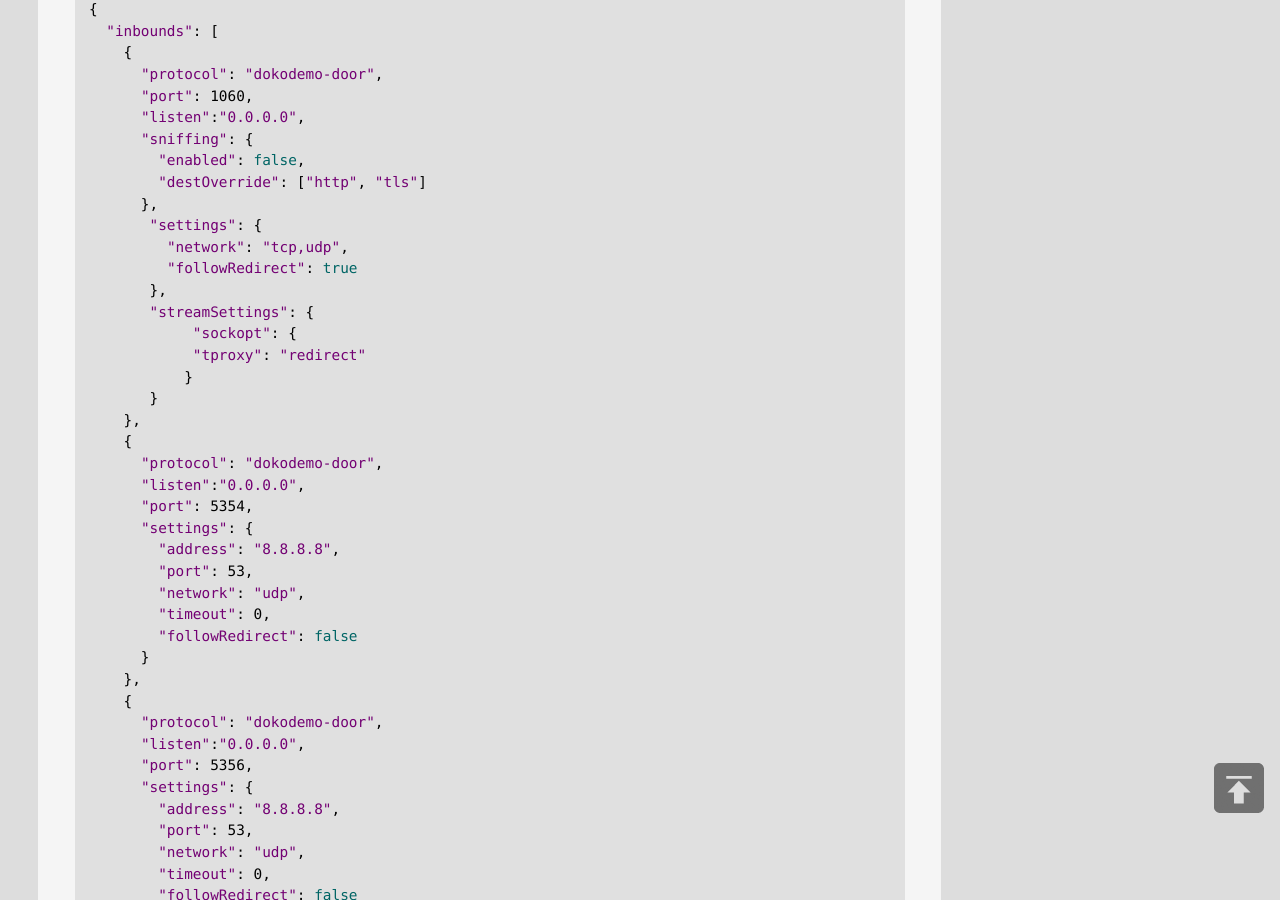
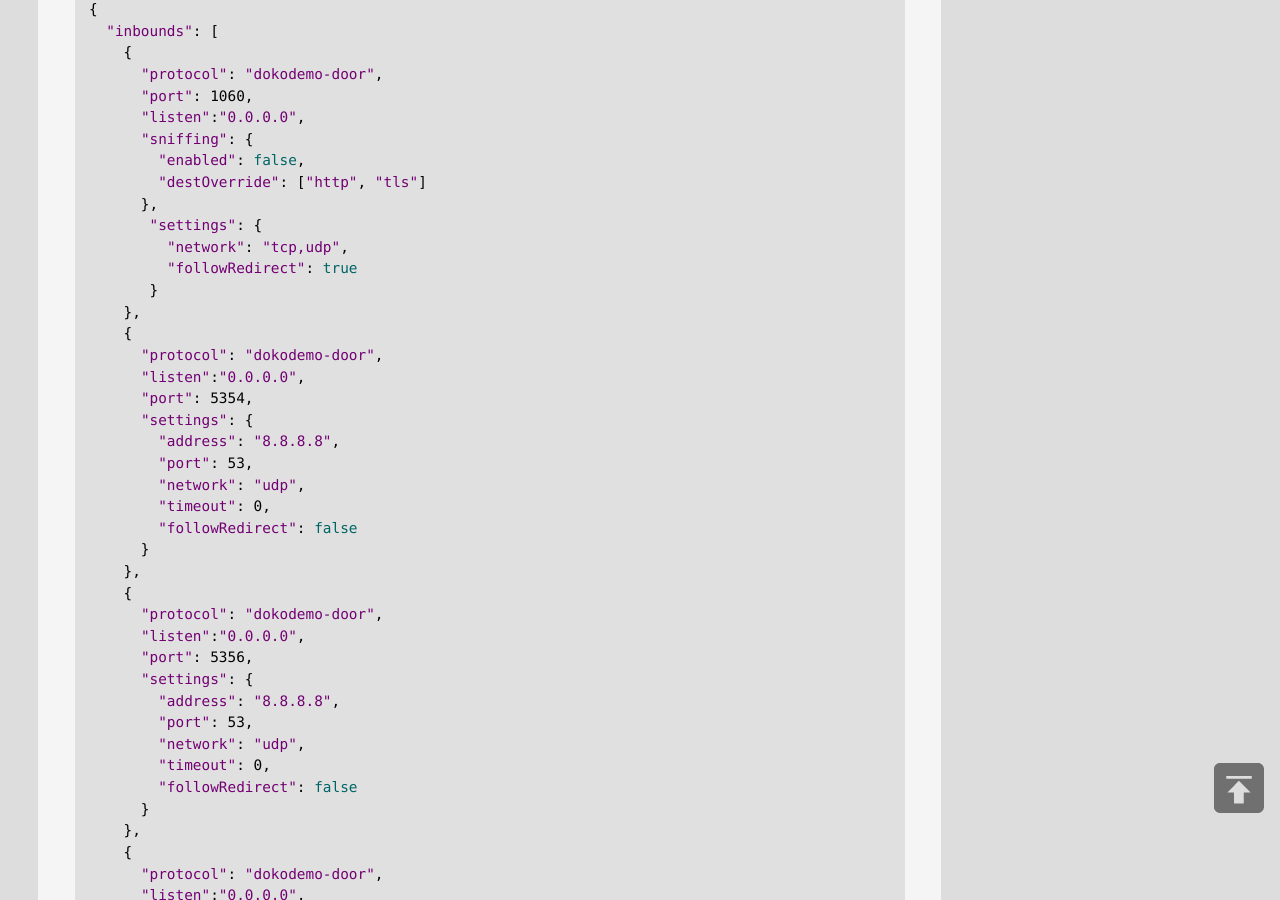
Before and after one commit to jibenfa/jibenfa.github.com, a Jekyll site: the page built from _posts/2025-07-30-openwrtE4B88Bv2rayE9808FE6988EE4BBA3E79086vE9858DE7BDAEE4BB8EiptablesE59091nftablesE8BF81E7A7BB.md, in a window 1280 px wide and 900 px high, scrolled down 7641 px. Built offline with Jekyll 4.4.1, drawn with Linux system fonts in a browser that asks for light colours.

Commit message:
Update 2025-07-30-openwrtE4B88Bv2rayE9808FE6988EE4BBA3E79086vE9858DE7BDAEE4BB8EiptablesE59091nftablesE8BF81E7A7BB.md

```diff
--- a/_posts/2025-07-30-openwrtE4B88Bv2rayE9808FE6988EE4BBA3E79086vE9858DE7BDAEE4BB8EiptablesE59091nftablesE8BF81E7A7BB.md
+++ b/_posts/2025-07-30-openwrtE4B88Bv2rayE9808FE6988EE4BBA3E79086vE9858DE7BDAEE4BB8EiptablesE59091nftablesE8BF81E7A7BB.md
@@ -370,11 +370,6 @@ start_chinadns 5361 180.76.76.76 5360
        "settings": {
          "network": "tcp,udp",
          "followRedirect": true
-       },
-       "streamSettings": {
-            "sockopt": {
-            "tproxy": "redirect"
-           }
        }
     },
     {
```
